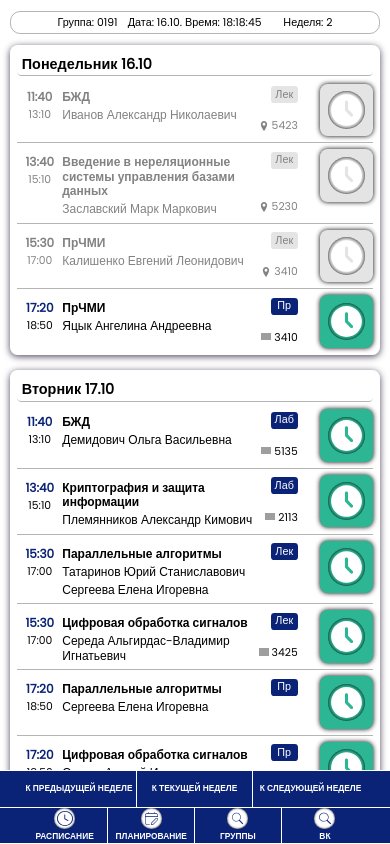
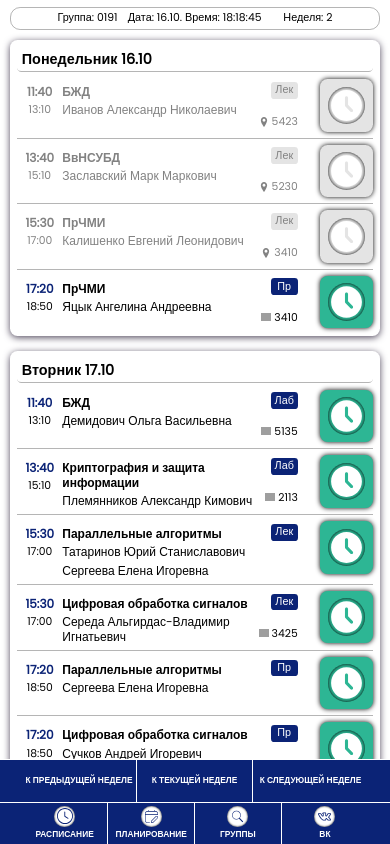
Before and after one commit to skibon02/etu-schedule, a React (Create React App) app in the folder client/: page / in a window 390 px wide. Both pictures are taken after a click on the element "0191". Shown: the top 844 px of the page. Built offline with nearby package versions, Linux system fonts and the light colour scheme; grey boxes are pictures that could not be loaded; what @vkontakte/superappkit would draw is missing.

Commit message:
style, weekNumber, +-week lock

```diff
--- a/client/src/css/style.css
+++ b/client/src/css/style.css
@@ -172,7 +172,7 @@ body {
 }
 
 .under-header-box {
-  height: 3.125em;
+  height: 4.375em;
 }
 
 .under-header-box-mobile {
@@ -193,10 +193,10 @@ body {
             user-select: none;
   }
   .under-header-box {
-    height: 0.9375em;
+    height: 0em;
   }
   .under-header-box-mobile {
-    height: 5em;
+    height: 6.25em;
   }
 }
 .header-hover {
@@ -235,7 +235,7 @@ body {
   -webkit-box-pack: center;
       -ms-flex-pack: center;
           justify-content: center;
-  height: 4.375em;
+  height: 4.6875em;
 }
 .header__week-button {
   display: -webkit-box;
@@ -288,7 +288,7 @@ body {
       -ms-flex-pack: center;
           justify-content: center;
   border-bottom: 0.1px solid #fff;
-  height: 4.375em;
+  height: 4.6875em;
 }
 .nav__item {
   width: 10.3125em;
@@ -348,6 +348,10 @@ body {
   width: 1.875em;
 }
 
+.nav__shitty-vk {
+  margin-left: -0.125em;
+}
+
 @media screen and (max-width: 800px) {
   .header-hover {
     -webkit-transition: all 0 ease !important;
@@ -371,7 +375,7 @@ body {
     border-top: 0.1px solid #fff;
   }
   .header__week-buttons {
-    height: 4.375em;
+    height: 5em;
   }
   .header__week-button {
     -webkit-box-ordinal-group: 2;
@@ -386,10 +390,11 @@ body {
   }
   .nav {
     border-top: 0.1px solid #fff;
+    border-bottom: none;
     -webkit-box-ordinal-group: 3;
         -ms-flex-order: 2;
             order: 2;
-    height: 4.375em;
+    height: 5em;
   }
   .nav__item:first-child {
     border-left: none;
@@ -795,6 +800,11 @@ body {
   }
   .schedule-info {
     font-size: 0.95em;
+    margin-top: 0.625em;
+  }
+  .attendance__body:hover {
+    -webkit-box-shadow: 0 0 0.4375em black;
+            box-shadow: 0 0 0.4375em black;
   }
   .attendance__body_red:hover {
     background: rgba(214, 0, 0, 0.9568627451);
--- a/client/src/js/Components/Header.js
+++ b/client/src/js/Components/Header.js
@@ -2,11 +2,14 @@
 import CALENDAR from './../../icons/calendar-pen.svg'
 import NAVCLOCK from './../../icons/clock-for-nav.svg'
 import SEARCH from '../../icons/search-for-nav.svg'
+import VK from '../../icons/vk-for-nav.svg'
 
-export default function Header({date, setDate, active, setActive, setGroupSchedule, setGroup}) {
+export default function Header({date, setDate, active, setActive, setGroupSchedule, setGroup, weekNumber}) {
 
   function handleNextWeek() {
-    setDate(new Date(date.getTime() + 24 * 60 * 60 * 1000 * 7));
+    if (weekNumber < 17) {
+      setDate(new Date(date.getTime() + 24 * 60 * 60 * 1000 * 7));
+    }
   }
 
   function handleCurrentWeek() {
@@ -14,7 +17,9 @@ export default function Header({date, setDate, active, setActive, setGroupSchedu
   }
 
   function handlePrevWeek() {
-    setDate(new Date(date.getTime() - 24 * 60 * 60 * 1000 * 7));
+    if (weekNumber > 0) {
+      setDate(new Date(date.getTime() - 24 * 60 * 60 * 1000 * 7));
+    }
   }
 
   function handleScheduleClick() {
@@ -66,7 +71,7 @@ export default function Header({date, setDate, active, setActive, setGroupSchedu
           className="nav__item header-hover"
           onClick={handleVKClick} >
           <div className='nav__icon-container'>
-            <img className='nav__icon' src={SEARCH} alt="calendar" />
+            <img className='nav__icon nav__shitty-vk' src={VK} alt="calendar" />
           </div>
           <span className='nav__text'>ВК</span>
         </div>
--- a/client/src/js/Components/Schedule.js
+++ b/client/src/js/Components/Schedule.js
@@ -5,8 +5,8 @@ import GPS from './../../icons/location-pin-svgrepo-com.svg'
 import GPSLIGHT from './../../icons/gpslite.svg'
 import makeSchedule from '../functions/parseSchedule';
 import knowTime from '../functions/handleTime';
-import { makeUsableSchedule, isEvenWeek } from '../functions/parseSchedule';
-import { makeClockTime, makeCalendarTime } from '../functions/handleTime';
+import { makeUsableSchedule} from '../functions/parseSchedule';
+import { makeClockTime, makeCalendarTime, isEvenWeek  } from '../functions/handleTime';
 import Header from './Header';
 import Groups from './Groups';
 import VKButton from './VKButton';
@@ -47,7 +47,7 @@ export function Schedule() {
     }
 
     getGroups();
-  }, []);
+  }, []); // groupList
 
 
   useEffect(() => {
@@ -56,7 +56,7 @@ export function Schedule() {
         console.log(`/api/scheduleObjs/group/${group}`);
         let response = await myfetch(`/api/scheduleObjs/group/${group}`);
         let data = await response.json();
-        console.log('Успешный фетч на шедул');
+        console.log('successful fetch on Schedule');
         console.log(data);
 
         setGroupSchedule(data);
@@ -65,7 +65,7 @@ export function Schedule() {
       getGroupSchedule();
     }
 
-  }, [group])
+  }, [group]) // groupSchedule
 
 
   return (
@@ -89,6 +89,7 @@ export function Schedule() {
           setActive={setActive}
           setGroupSchedule={setGroupSchedule}
           setGroup={setGroup}
+          weekNumber={makeSchedule(groupSchedule, date)[1]}
         />
         {active === 'schedule' &&
           <>
@@ -99,7 +100,8 @@ export function Schedule() {
           </div>
           <Week
             key={group.id}
-            weekSchedule={makeSchedule(groupSchedule, date)} />
+            weekSchedule={makeSchedule(groupSchedule, date)[0]}
+            weekNumber={makeSchedule(groupSchedule, date)[1]} />
           </>
         }
         {active === 'planning' && <div>123</div>}
@@ -138,13 +140,13 @@ function WeekHeader({groupNumber, date}) {
     <div className='schedule__info schedule-info'>
       <div className='schedule-info__group schedule-info__item'>Группа: {groupNumber}</div>
       <div className='schedule-info__date schedule-info__item'>Дата: {clock[0]}. Время: {clock[1]}</div>
-      <div className='schedule-info__week-parity schedule-info__item'>Неделя: {isEvenWeek(date)}</div>
+      <div className='schedule-info__week-parity schedule-info__item'>Неделя: {isEvenWeek(date)[0]}</div>
     </div>
   )
 
 }
 
-function Week({weekSchedule}) {
+function Week({weekSchedule, weekNumber}) {
   let week = [];
   for (let i = 0; i < weekSchedule.length; i++) {
     if (weekSchedule[i][0] !== null) {
@@ -166,9 +168,12 @@ function Week({weekSchedule}) {
       )
     }
   }
+  console.log('Week Number is:');
+  console.log(weekNumber);
 
   return (
     <div className="schedule">
+      {/* <div>week number is {weekNumber}</div> */}
       {week}
     </div>
     )
--- a/client/src/js/functions/handleTime.js
+++ b/client/src/js/functions/handleTime.js
@@ -108,3 +108,19 @@ export function makeClockTime(date) {
 export function makeCalendarTime(date, days) {
   return `${days[date.getDay()]} ${date.getDate().toString().padStart(2, '0')}.${(date.getMonth() + 1).toString().padStart(2, '0')}`
 }
+
+
+export function isEvenWeek(date) {
+  const today = new Date(date);
+  const firstWeek = new Date(today.getFullYear(), 7, 27); // (month 0-based index) 28 aug.
+
+  const daysDiff = Math.floor((today - firstWeek) / (24 * 60 * 60 * 1000));
+  const weeksDiff = Math.floor(daysDiff / 7);
+
+
+  if (weeksDiff % 2 === 0) {
+    return ['1', weeksDiff];
+  } else {
+    return ['2', weeksDiff];
+  }
+}
--- a/client/src/js/functions/parseSchedule.js
+++ b/client/src/js/functions/parseSchedule.js
@@ -1,3 +1,6 @@
+import { isEvenWeek } from "./handleTime";
+
+
 const WEEK_DAYS = ['SUN', 'MON', 'TUE', 'WED', 'THU', 'FRI', 'SAT'];
 
 export function makeUsableSchedule(scheduleObject) {
@@ -21,6 +24,7 @@ export function makeUsableSchedule(scheduleObject) {
   for (let i = 0; i < titleWords.length; i++) {
     title =  titleWords[i].length > 16 ? shortTitle : title;
   }
+  title = titleWords.length > 6 ? shortTitle : title
 
   let teachers = [];
   let firstTeacherId;
@@ -130,7 +134,7 @@ function sortScheduleByLesson(scheduleObjectI, scheduleObjectJ) {
 }
 
 export default function makeSchedule(scheduleObjects, date) {
-  let parity = isEvenWeek(date);
+  let [parity, weekNumber] = isEvenWeek(date);
   let currentDayOfWeek = WEEK_DAYS[date.getDay()];
 
   const week = parseWeek(scheduleObjects, parity); // -> arr contain arr
@@ -141,21 +145,5 @@ export default function makeSchedule(scheduleObjects, date) {
     weekSchedule.push(parseDays(week, WEEK_DAYS[i], date, currentDayOfWeek));
   }
 
-  return weekSchedule;
+  return [weekSchedule, weekNumber];
 }
-
-
-export function isEvenWeek(date) {
-  const today = new Date(date);
-  const firstWeek = new Date(today.getFullYear(), 7, 27); // (month 0-based index) 28 aug.
-
-  const daysDiff = Math.floor((today - firstWeek) / (24 * 60 * 60 * 1000));
-  const weeksDiff = Math.floor(daysDiff / 7);
-
-
-  if (weeksDiff % 2 === 0) {
-    return '1';
-  } else {
-    return '2'
-  }
-}
--- a/client/src/scss/_container.scss
+++ b/client/src/scss/_container.scss
@@ -16,7 +16,7 @@ body {
 }
 
 .under-header-box {
-  height: pxToEm(50px);
+  height: pxToEm(70px);
 }
 
 .under-header-box-mobile {
@@ -36,9 +36,9 @@ body {
     user-select: none;
   }
   .under-header-box {
-    height: pxToEm(15px);
+    height: pxToEm(0px);
   }
   .under-header-box-mobile {
-    height: pxToEm(80px);
+    height: pxToEm(100px);
   }
 }
--- a/client/src/scss/_header.scss
+++ b/client/src/scss/_header.scss
@@ -1,5 +1,5 @@
 $BORDER-COLOR: #fff;
-$HALF-HEIGHT: 70px;
+$HALF-HEIGHT: 75px;
 
 .header-hover {
   cursor: pointer;
@@ -128,6 +128,9 @@ $HALF-HEIGHT: 70px;
 .nav__shitty-clock {
   width: pxToEm(30px);
 }
+.nav__shitty-vk {
+  margin-left: pxToEm(-2px);
+}
 
 @media screen and (max-width: 800px) {
   .header-hover {
@@ -152,7 +155,7 @@ $HALF-HEIGHT: 70px;
     border-top: .1px solid $BORDER-COLOR;
 
     &__week-buttons {
-      height: pxToEm(70px);
+      height: pxToEm(80px);
     }
     &__week-button {
       order: 1;
@@ -166,8 +169,9 @@ $HALF-HEIGHT: 70px;
   }
   .nav {
     border-top: .1px solid $BORDER-COLOR;
+  border-bottom: none;
     order: 2;
-    height: pxToEm(70px);
+    height: pxToEm(80px);
     &__item {
       &:first-child {
         border-left: none;
--- a/client/src/scss/_schedule.scss
+++ b/client/src/scss/_schedule.scss
@@ -373,9 +373,13 @@
   }
   .schedule-info {
     font-size: 0.95em;
+    margin-top: pxToEm(10px);
   }
   .attendance {
     &__body {
+      &:hover {
+        box-shadow: 0 0 pxToEm(7px, ) black;
+      }
       &_red {
         &:hover{
           background: #d60000f4;
```
Also changed, not shown: client/src/icons/vk-for-nav.svg (added).
